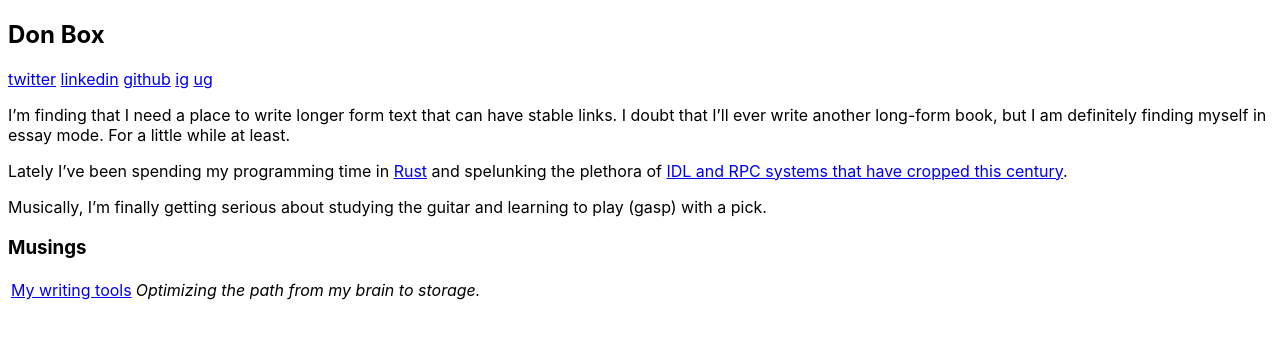
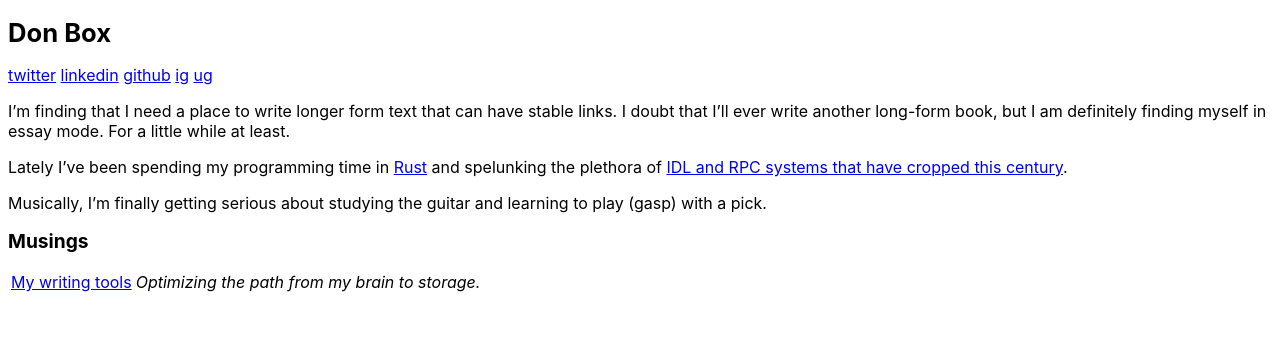
Before and after one commit to donbox/donbox.github.io, a Jekyll site: the page built from index.md, in a window 1280 px wide. Shown: the top 339 px of the page. Built offline with Jekyll 4.4.1, drawn with Linux system fonts in a browser that asks for light colours.

Commit message:
CSS tweaks

```diff
--- a/_layouts/default.html
+++ b/_layouts/default.html
@@ -5,6 +5,11 @@
     <meta charset="utf-8">
     <title>{{ page.title }} - {{ site.title }}</title>
     <link rel="stylesheet" href="{{ "/assets/css/main.css" | relative_url }}">
+    <link rel="preconnect" href="https://fonts.googleapis.com">
+    <link rel="preconnect" href="https://fonts.gstatic.com" crossorigin>
+    <link href="https://fonts.googleapis.com/css2?family=Merriweather:ital,wght@0,300;1,300&display=swap" rel="stylesheet">
+    <link href="https://fonts.googleapis.com/css2?family=Open+Sans:ital@0;1&display=swap" rel="stylesheet">
+
   </head>
   <body>
     {{ content }}
--- a/_sass/main.scss
+++ b/_sass/main.scss
@@ -1,9 +1,32 @@
 $backgroundColor: #ffffff;
 $bodyColor: #000000;
-$bodyFont: -apple-system,BlinkMacSystemFont,"Segoe UI",Helvetica,Arial,sans-serif,"Apple Color Emoji","Segoe UI Emoji","Segoe UI Symbol";
+$headerFont: -apple-system,BlinkMacSystemFont,"Segoe UI",Helvetica,Arial,sans-serif,"Apple Color Emoji","Segoe UI Emoji","Segoe UI Symbol";
+$bodyFont: $headerFont;
+//$bodyFont: 'Merriweather', serif;
+//$headerFont: 'Open Sans', sans-serif;
 
 body {
   background: $backgroundColor;
   color: $bodyColor;
   font-family: $bodyFont;
 }
+
+h1 {
+  font-size: 160%;
+  font-family: $headerFont;
+}
+
+h2 {
+  font-size: 120%;
+  font-family: $headerFont;
+}
+
+h3 {
+  font-size: 110%;
+  font-family: $headerFont;
+}
+
+h4 {
+  font-size: 105%;
+  font-family: $headerFont;
+}
--- a/index.md
+++ b/index.md
@@ -3,7 +3,8 @@ layout: default
 title: "Boxhaus"
 ---
 
-## Don Box
+
+# Don Box
 
 [twitter](https://twitter.com/donbox)
 [linkedin](https://www.linkedin.com/in/don-box-1a27b/)
@@ -18,7 +19,7 @@ Lately I've been spending my programming time in [Rust](https://www.rust-lang.or
 Musically, I'm finally getting serious about studying the guitar and learning to play (gasp) with a pick.
 
 
-### Musings
+## Musings
 <table>
 <thead>
 </thead>
```
